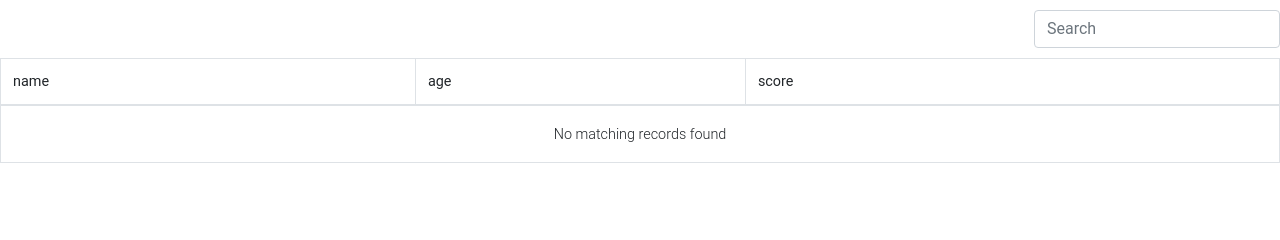
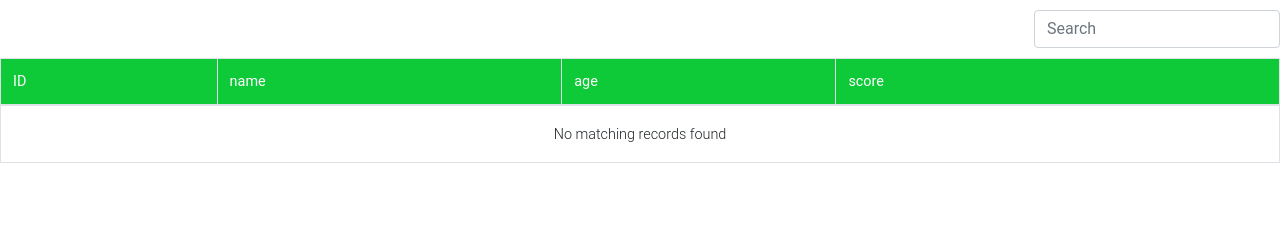
Before and after one commit to eisscerav/mysite_template, a Django app: page /polls/charts/ in a window 1280 px wide; the page is wider, and only the part inside the window is pictured. Shown: the part 462-702 px from the top of that part. Run offline with Django 3.2, Linux system fonts and the light colour scheme; data that the repository does not hold is empty; some libraries are stand-ins or nearby versions.

Commit message:
add custom css style for thead.

```diff
--- a/polls/templates/polls/echarts.html
+++ b/polls/templates/polls/echarts.html
@@ -5,8 +5,9 @@
     <div id="echarts_demo" style="width: 1600px;height:400px;"></div>
 
     <table class="table table-bordered" id="person-table">
-        <thead >
+        <thead class="table-green">
             <tr>
+                <th>ID</th>
                 <th>name</th>
                 <th>age</th>
                 <th data-sortable="true">score</th>
@@ -15,6 +16,7 @@
         <tbody>
         {% for person in persons %}
             <tr>
+                <td>{{ forloop.counter }}</td>
                 <td>{{ person.name }}</td>
                 <td>{{ person.age }}</td>
                 <td class="td-score">{{ person.score }}</td>
--- a/polls/templates/polls/navigation.html
+++ b/polls/templates/polls/navigation.html
@@ -3,13 +3,14 @@
 <html lang="en">
     <head>
         <meta charset="UTF-8">
-        <title>index</title>
+        <title>mysite_template</title>
         <link rel="stylesheet" type="text/css" href="{% static 'polls/css/bootstrap.css' %}">
         <link rel="stylesheet" type="text/css" href="{% static 'polls/css/bootstrap-table.css' %}">
         <link rel="stylesheet" type="text/css" href="{% static 'polls/css/mdb.css' %}">
         <link rel="stylesheet" type="text/css" href="{% static 'polls/css/style.css' %}">
         <link rel="stylesheet" type="text/css" href="{% static 'polls/css/jquery-ui.min.css' %}">
-        <link rel="stylesheet" type="text/css" href="https://kit-free.fontawesome.com/releases/latest/css/free.min.css">
+        <link rel="stylesheet" type="text/css" href="https://cdnjs.cloudflare.com/ajax/libs/font-awesome/4.7.0/css/font-awesome.min.css
+">
 
         <script src="{% static 'polls/js/jquery.min.js' %}"></script>
         <script src="{% static 'polls/js/popper.min.js' %}"></script> {#  for dropdown  #}
@@ -26,6 +27,12 @@
               });
             });
         </script>
+        <style>
+            .table-green {
+                background: #0ec938;
+                color: #ffffff;
+            }
+        </style>
     </head>
 <body>
 {#navigation#}
```
